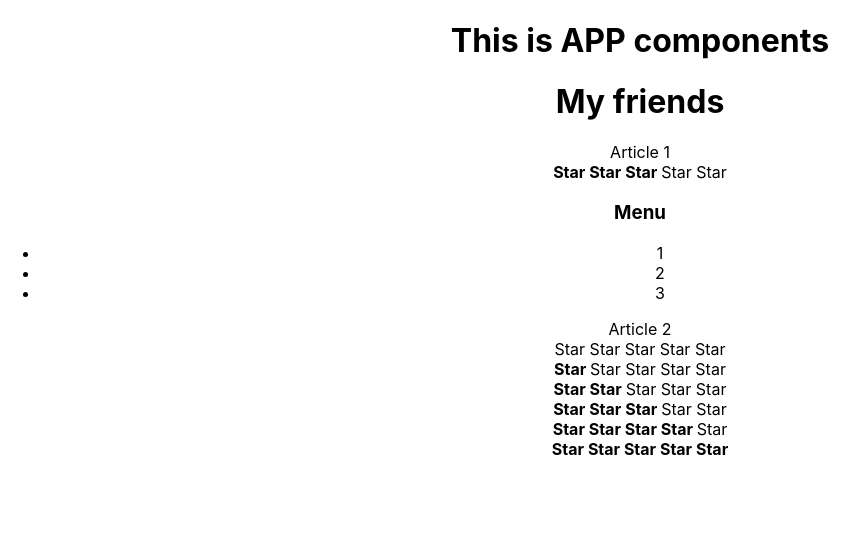
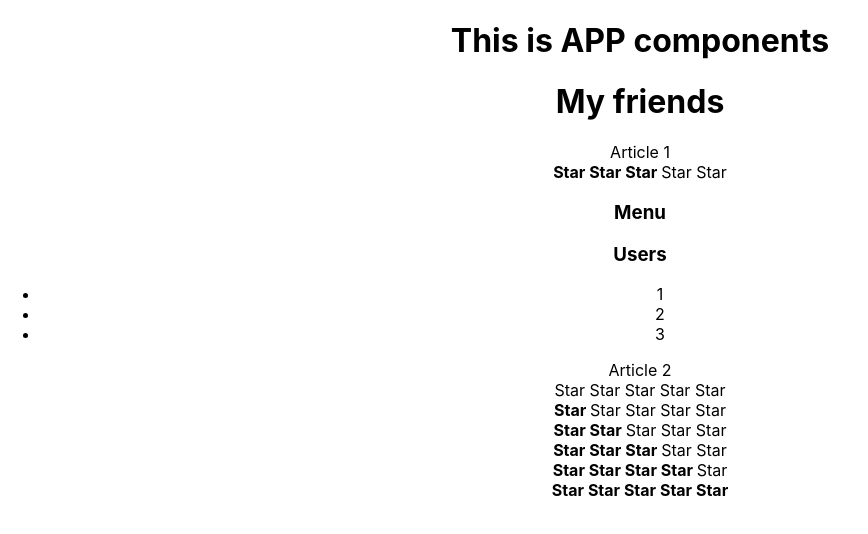
Before and after one commit to svetik-kov/IT_Incubator_kabzda, a React (Create React App) app: page / in a window 1280 px wide. Shown: the top 534 px of the page, without its empty margins (0-868 px from the left). Built offline with nearby package versions, Linux system fonts and the light colour scheme.

Commit message:
создание типизации

```diff
--- a/src/App.tsx
+++ b/src/App.tsx
@@ -26,7 +26,8 @@
             <PageTitle title={'My friends'} />
             Article 1
             <Rating value={3}/>
-            <Accordion/>
+            <Accordion titleValue={"Menu"} collapsed={false} />
+            <Accordion titleValue={"Users"} collapsed={true}/>
             Article 2
             <Rating value={0}/>
             <Rating value={1}/>
@@ -39,7 +40,10 @@
     );
 }
 
-function PageTitle (props:any) {
+type PageTitlePropsType={
+    title:string
+}
+function PageTitle (props:PageTitlePropsType) {
 
     return (
         <div> <h1>{props.title}</h1></div>
--- a/src/Components/Accordion.tsx
+++ b/src/Components/Accordion.tsx
@@ -1,21 +1,31 @@
 import React from "react";
-
-function Accordion() {
-
+type AccordionPropsType={
+    titleValue:string
+    collapsed:boolean
+}
+function Accordion(props:AccordionPropsType) {
+if (props.collapsed===true){
     return (
         <div>
-            <AccordionTitle/>
-            <AccordionBody/>
-        </div>
-    )
+            <AccordionTitle title={props.titleValue}/>
+            <AccordionBody />
+        </div>)
+} else {
+    return <div>
+        <AccordionTitle title={props.titleValue}/>
+           </div>
 }
-
-function AccordionTitle() {
-    return <h3>Menu</h3>
+}
+type AccordionTitlePropsType={
+    title:string
+}
+function AccordionTitle(props:AccordionTitlePropsType) {
+    return <h3>{props.title}</h3>
 }
 
 function AccordionBody() {
     return (
+
         <ul>
             <li>1</li>
             <li>2</li>
--- a/src/Components/Rating.tsx
+++ b/src/Components/Rating.tsx
@@ -1,6 +1,10 @@
 import React from "react";
 
-export function Rating(props: any) {
+
+type RatingPropsType={
+    value:0|1|2|3|4|5
+}
+export function Rating(props: RatingPropsType) {
     if (props.value === 0) {
         return (
             <div><Star selected={false}/>
@@ -72,7 +76,9 @@
 
 
 }
-
+type StarPropsType={
+    selected:boolean
+}
 function Star(props: any) {
     if (props.selected === true) {
         return <span><b>Star </b></span>
```
